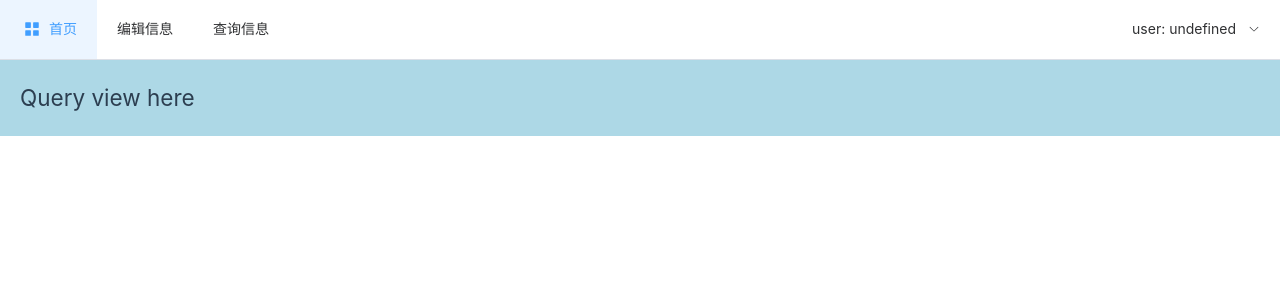
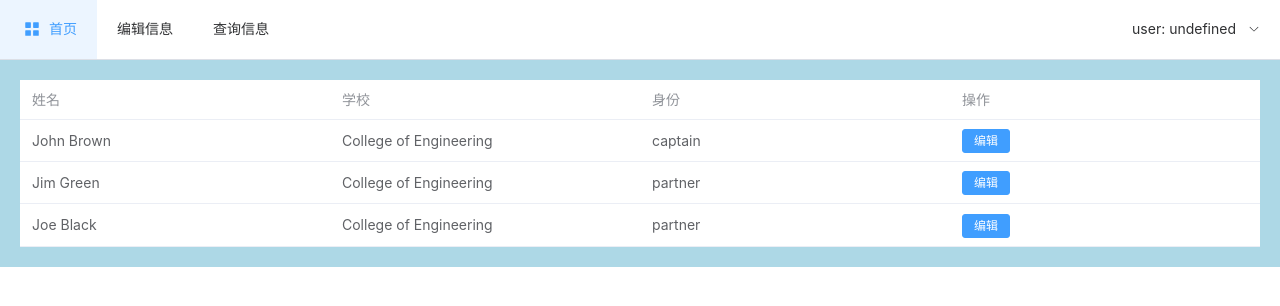
Before and after one commit to xy5a/wtgl-site-vue, a Vue app: page /#/query in a window 1280 px wide. Shown: the top 306 px of the page. Built offline with nearby package versions, Linux system fonts and the light colour scheme.

Commit message:
制作query view

```diff
--- a/src/views/QueryView.vue
+++ b/src/views/QueryView.vue
@@ -1,5 +1,59 @@
-<script setup></script>
+<script setup>
+import { ElButton, ElTable, ElTableColumn } from 'element-plus'
+
+let data = [
+  {
+    id: 1,
+    name: 'John Brown',
+    collegeName: 'College of Engineering',
+    identity: 'captain',
+    email: 'john@gmail.com',
+    qq: '123456789',
+    wechat: '123456789',
+    phone: '123456789'
+  },
+  {
+    id: 2,
+    name: 'Jim Green',
+    collegeName: 'College of Engineering',
+    identity: 'partner',
+    email: 'jim@gmail.com',
+    qq: '123456789',
+    wechat: '123456789',
+    phone: '1234599999'
+  },
+  {
+    id: 3,
+    name: 'Joe Black',
+    collegeName: 'College of Engineering',
+    identity: 'partner',
+    email: 'joe@gmail.com',
+    qq: '123456789',
+    wechat: '123456789',
+    phone: '1234599999'
+  }
+]
+</script>
 
 <template>
-  <h1>Query view here</h1>
+  <ElTable :data="data">
+    <ElTableColumn prop="name" label="姓名"></ElTableColumn>
+    <ElTableColumn prop="collegeName" label="学校"></ElTableColumn>
+    <ElTableColumn prop="identity" label="身份"></ElTableColumn>
+    <ElTableColumn fixed="right" label="操作">
+      <template #default="scope">
+        <ElButton
+          type="primary"
+          size="small"
+          @click="
+            () => {
+              console.log(scope.$index)
+              console.log(`modify id: ${data[scope.$index].id}`)
+            }
+          "
+          >编辑</ElButton
+        >
+      </template>
+    </ElTableColumn>
+  </ElTable>
 </template>
```
